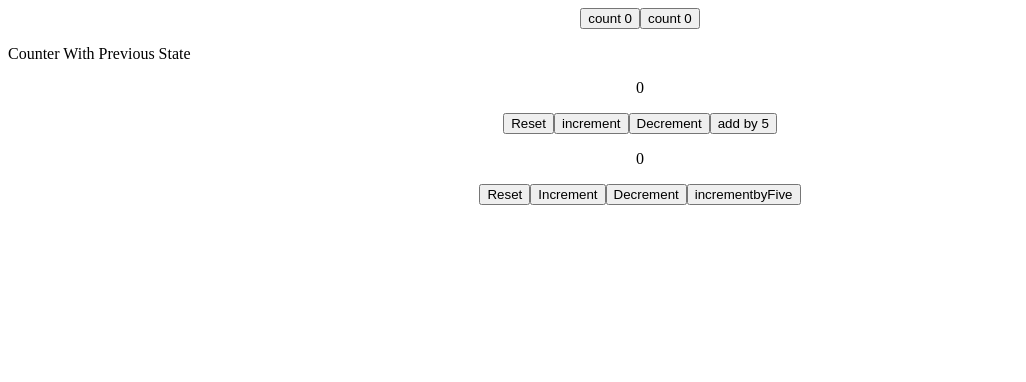
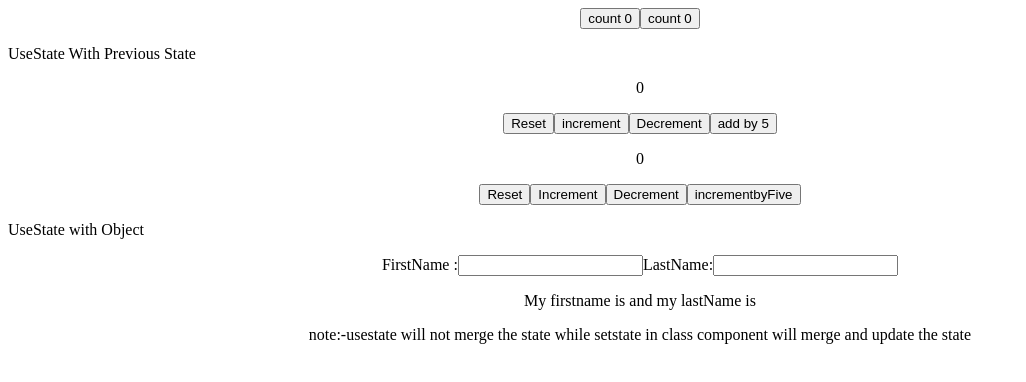
Before and after one commit to devrahul93/CodeEvolution, a React (Create React App) app in the folder usestate/: page / in a window 1280 px wide. Shown: the top 382 px of the page, without its empty margins (0-1026 px from the left). Built offline with nearby package versions, Linux system fonts and the light colour scheme.

Commit message:
use state with object completed

```diff
--- a/usestate/src/App.js
+++ b/usestate/src/App.js
@@ -2,6 +2,7 @@ import ClassCounter from "./ClassCounter";
 import ClassCounterTwo from "./ClassCounter2";
 import HooksCounter from "./HooksCounter";
 import HooksCounter2 from "./HooksCounter2";
+import HooksCounterThree from "./HooksCounter3";
 
 function App() {
   return (
@@ -13,10 +14,16 @@ function App() {
         </center>
       </div>
       <div>
-        <p>Counter With Previous State</p>
+        <p>UseState With Previous State</p>
         <center>
           <HooksCounter2 />
           <ClassCounterTwo />
+        </center>
+      </div>
+      <div>
+        <p>UseState with Object</p>
+        <center>
+          <HooksCounterThree />
         </center>
       </div>
     </>
--- /dev/null
+++ b/usestate/src/HooksCounter3.js
@@ -0,0 +1,32 @@
+import { useState } from "react";
+
+const HooksCounterThree = () => {
+  const [name, setName] = useState({ firstName: "", lastName: "" });
+  return (
+    <>
+      <div>
+        FirstName :
+        <input
+          type="text"
+          value={name.firstName}
+          onChange={(e) => setName({ ...name, firstName: e.target.value })}
+        ></input>
+        LastName:
+        <input
+          type="text"
+          value={name.lastName}
+          onChange={(e) => setName({ ...name, lastName: e.target.value })}
+        ></input>
+        <p>
+          My firstname is {name.firstName} and my lastName is {name.lastName}
+        </p>
+        <p>
+          note:-usestate will not merge the state while setstate in class
+          component will merge and update the state
+        </p>
+      </div>
+    </>
+  );
+};
+
+export default HooksCounterThree;
```
Also changed, not shown: usestate/public/logo192.png (deleted), usestate/public/logo512.png (deleted), usestate/public/manifest.json (deleted), usestate/public/robots.txt (deleted).
